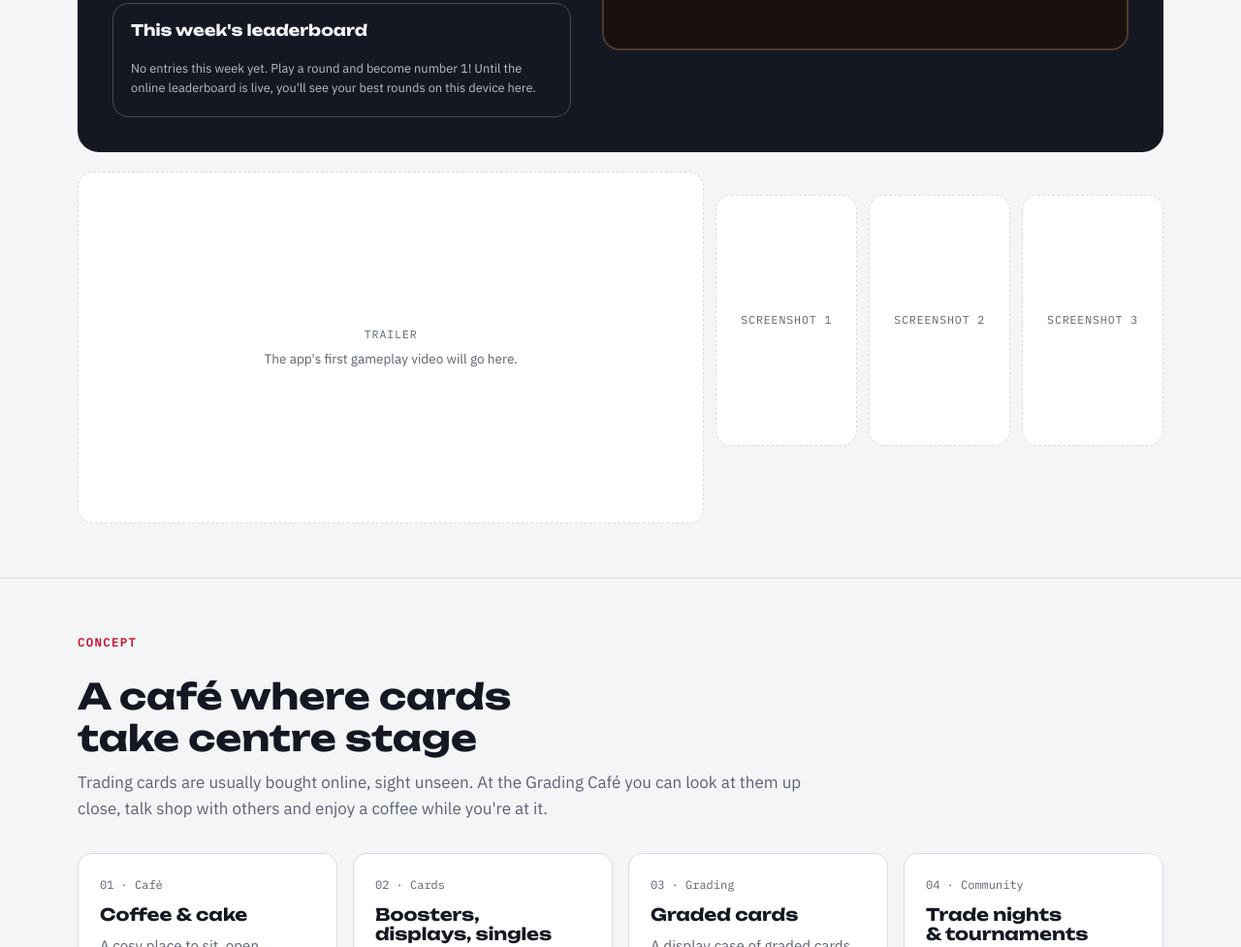
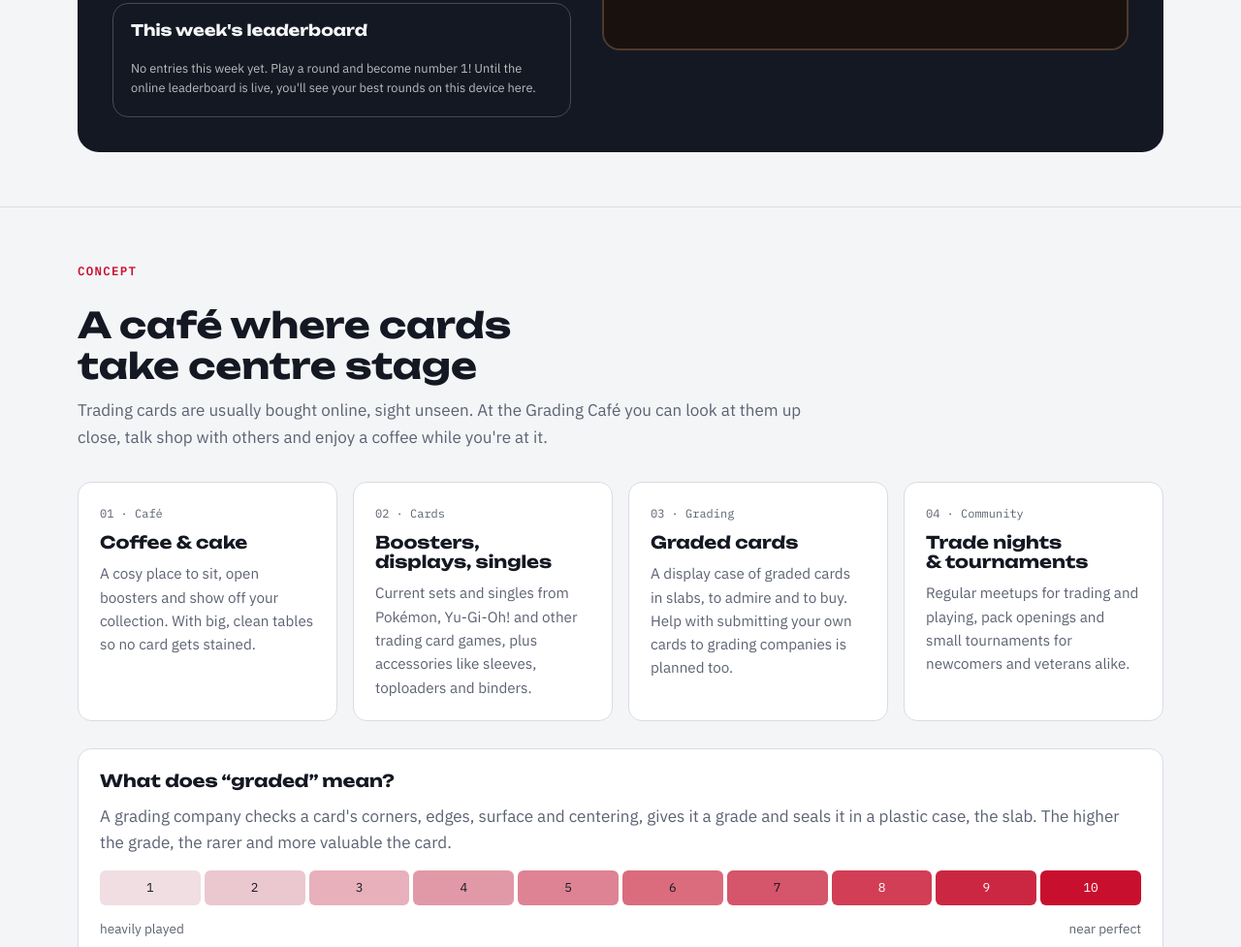
Before and after one commit to nounnounstudio/gradingcafe-web, a plain HTML site: page index.html in a window 1280 px wide. Shown: the part 2241-3218 px from the top of the page at 97% size. Drawn offline with Linux system fonts and the light colour scheme.

Commit message:
Alte Trailer-/Screenshot-Platzhalter entfernt
Co-Authored-By: Claude Opus 5.5 <noreply@anthropic.com>
Claude-Session: https://claude.ai/code/session_01Li3JrJzgUBmVbe7Kbmr32u

```diff
--- a/index.html
+++ b/index.html
@@ -157,12 +157,9 @@ section.block { padding: 56px 0; border-top: 1px solid var(--line); scroll-margi
 .board .board-note { font-size: .8rem; }
 
 /* Medien der echten App */
-.media { margin-top: 20px; display: grid; grid-template-columns: 1.4fr 1fr; gap: 12px; }
 .media-video, .shot { border-radius: 16px; overflow: hidden; background: var(--surface); border: 1px dashed var(--line); }
 .media-video { aspect-ratio: 16 / 9; }
 .media-video video, .shot img { width: 100%; height: 100%; object-fit: cover; display: block; }
-.shots { display: grid; grid-template-columns: repeat(3, 1fr); gap: 12px; }
-.shot { aspect-ratio: 9 / 16; }
 .placeholder { height: 100%; display: grid; place-content: center; justify-items: center; gap: 6px; padding: 12px; text-align: center; color: var(--muted); font-size: .85rem; }
 .placeholder .mono { font-size: .72rem; text-transform: uppercase; letter-spacing: .08em; }
 
@@ -555,20 +552,6 @@ footer { border-top: 1px solid var(--line); padding: 44px 0 56px; margin-top: 40
         </div>
       </div>
 
-      <!-- MEDIEN ZUR ECHTEN SPIEL-APP
-           Video: <video src="trailer.mp4" poster="trailer.jpg" controls playsinline muted></video> in .media-video einsetzen
-           Screenshots: <img src="screenshot-1.jpg" alt="Beschreibung"> in die .shot-Felder einsetzen
-           (Dateien neben die index.html legen) -->
-      <div class="media">
-        <div class="media-video">
-          <div class="placeholder"><span class="mono">Trailer</span><p data-i18n="media.video">Das erste Gameplay-Video der App kommt hierhin.</p></div>
-        </div>
-        <div class="shots">
-          <div class="shot"><div class="placeholder"><span class="mono">Screenshot 1</span></div></div>
-          <div class="shot"><div class="placeholder"><span class="mono">Screenshot 2</span></div></div>
-          <div class="shot"><div class="placeholder"><span class="mono">Screenshot 3</span></div></div>
-        </div>
-      </div>
     </div>
   </section>
 
```
